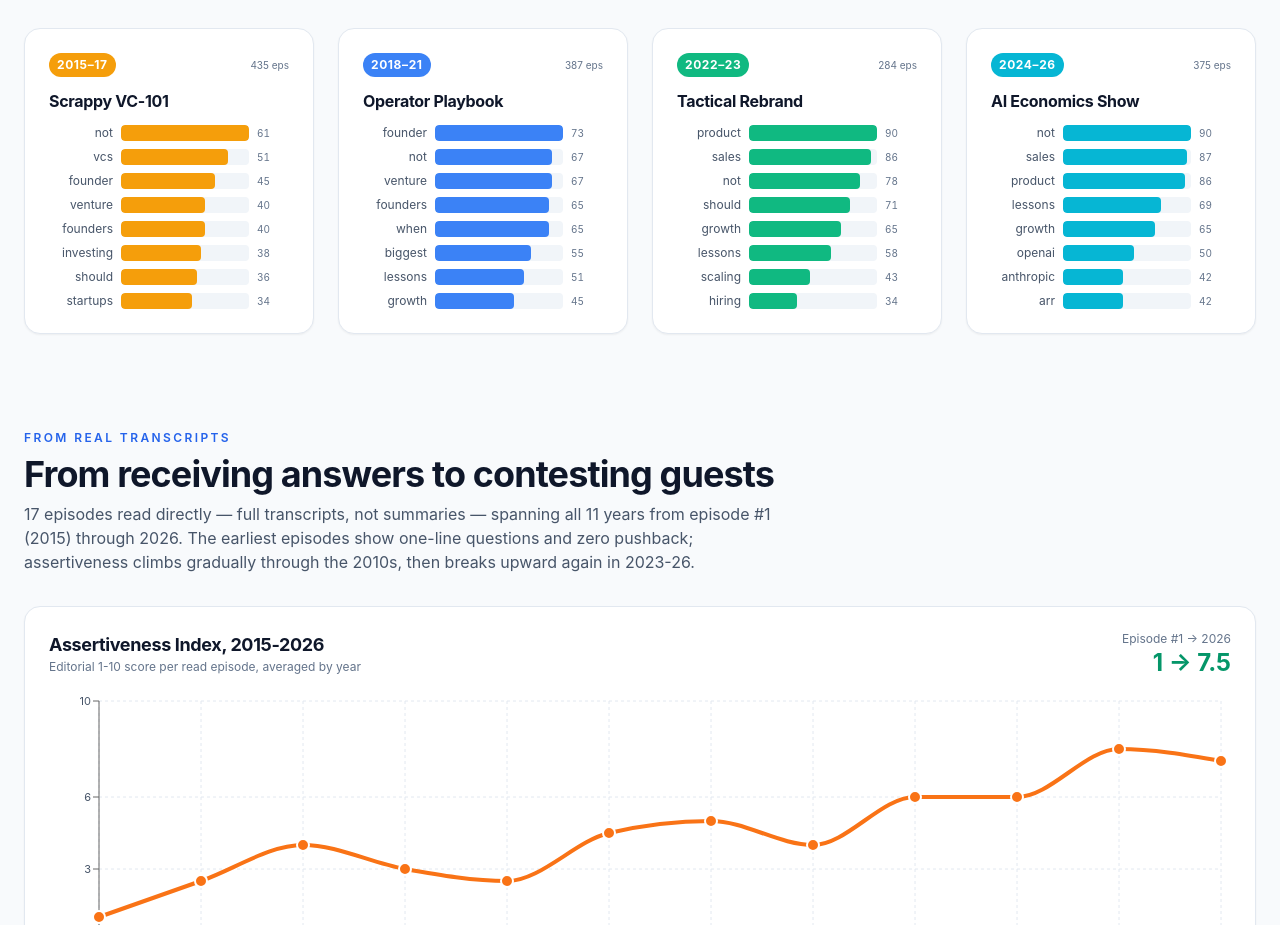
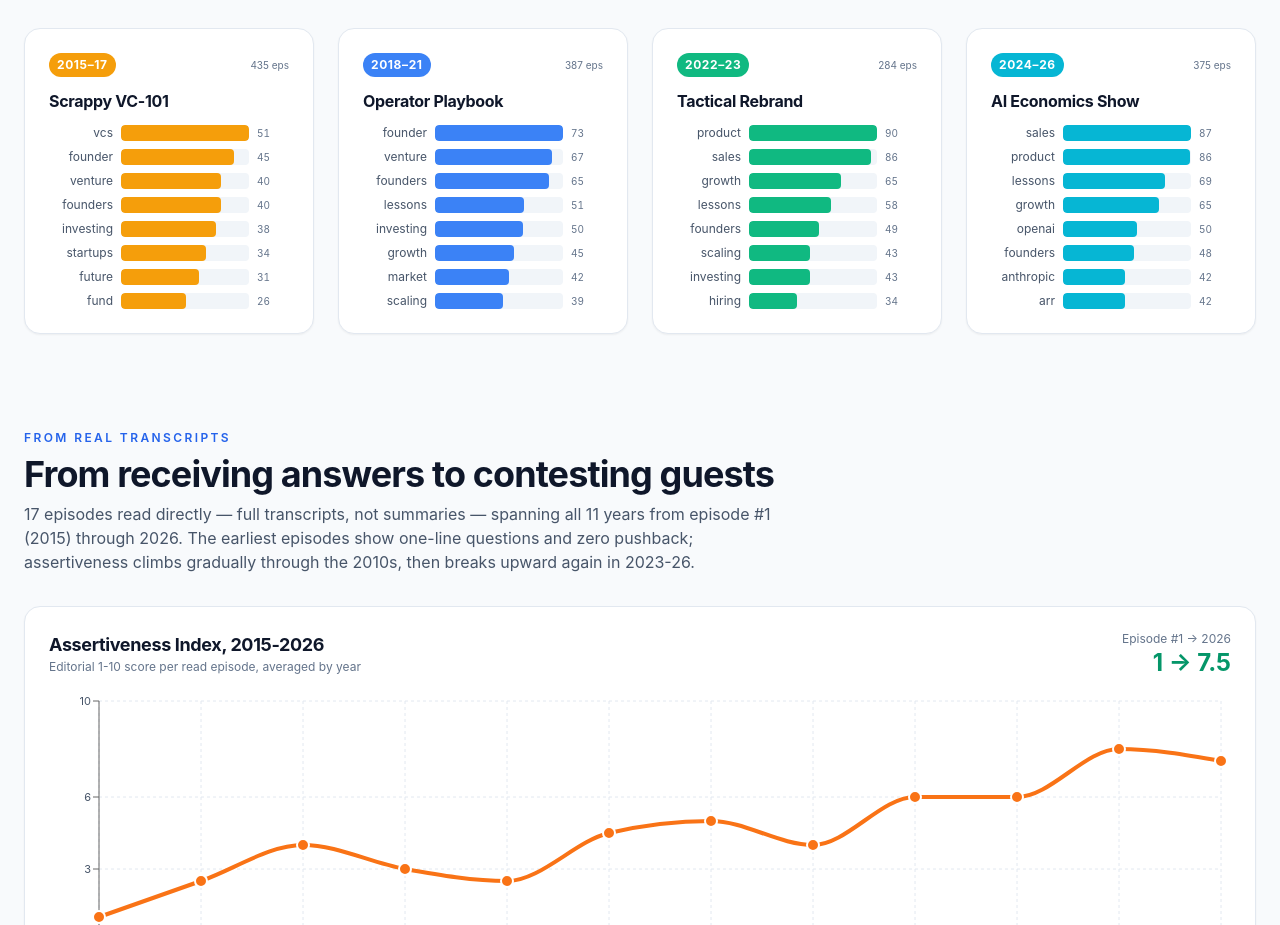
Before and after one commit to TraceCohenTech/20vc-dashboard, a Next.js app: page / in a window 1280 px wide. Shown: the part 2820-3745 px from the top of the page. Built offline with nearby package versions, Linux system fonts and the light colour scheme.

Commit message:
Remove stopword artifacts (not/when/should/biggest) from era keyword charts

```diff
--- a/app/data.ts
+++ b/app/data.ts
@@ -52,14 +52,14 @@ export const ERAS = [
     episodes: 435,
     color: "#f59e0b",
     keywords: [
-      { word: "not", count: 61 },
       { word: "vcs", count: 51 },
       { word: "founder", count: 45 },
       { word: "venture", count: 40 },
       { word: "founders", count: 40 },
       { word: "investing", count: 38 },
-      { word: "should", count: 36 },
       { word: "startups", count: 34 },
+      { word: "future", count: 31 },
+      { word: "fund", count: 26 },
     ],
   },
   {
@@ -71,13 +71,13 @@ export const ERAS = [
     color: "#3b82f6",
     keywords: [
       { word: "founder", count: 73 },
-      { word: "not", count: 67 },
       { word: "venture", count: 67 },
       { word: "founders", count: 65 },
-      { word: "when", count: 65 },
-      { word: "biggest", count: 55 },
       { word: "lessons", count: 51 },
+      { word: "investing", count: 50 },
       { word: "growth", count: 45 },
+      { word: "market", count: 42 },
+      { word: "scaling", count: 39 },
     ],
   },
   {
@@ -90,11 +90,11 @@ export const ERAS = [
     keywords: [
       { word: "product", count: 90 },
       { word: "sales", count: 86 },
-      { word: "not", count: 78 },
-      { word: "should", count: 71 },
       { word: "growth", count: 65 },
       { word: "lessons", count: 58 },
+      { word: "founders", count: 49 },
       { word: "scaling", count: 43 },
+      { word: "investing", count: 43 },
       { word: "hiring", count: 34 },
     ],
   },
@@ -106,12 +106,12 @@ export const ERAS = [
     episodes: 375,
     color: "#06b6d4",
     keywords: [
-      { word: "not", count: 90 },
       { word: "sales", count: 87 },
       { word: "product", count: 86 },
       { word: "lessons", count: 69 },
       { word: "growth", count: 65 },
       { word: "openai", count: 50 },
+      { word: "founders", count: 48 },
       { word: "anthropic", count: 42 },
       { word: "arr", count: 42 },
     ],
```
